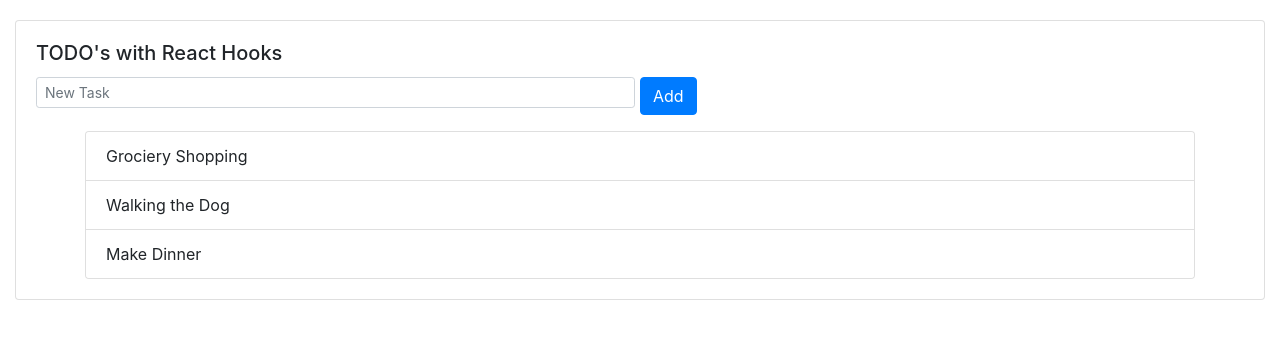
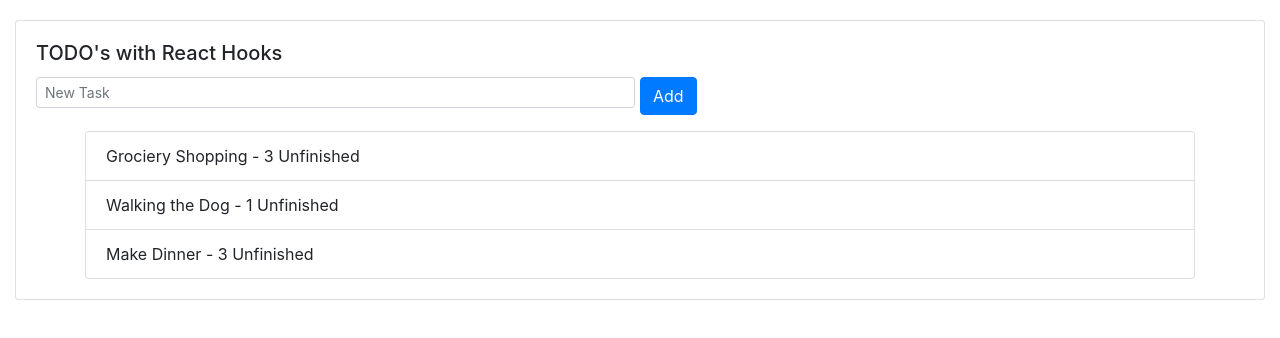
Before and after one commit to dtkocher/todo-with-react-hooks, a React (Create React App) app: page / in a window 1280 px wide. Shown: the top 338 px of the page. Built offline with nearby package versions, Linux system fonts and the light colour scheme.

Commit message:
Break out updating of task to make code cleaner.

```diff
--- a/src/components/task.jsx
+++ b/src/components/task.jsx
@@ -1,15 +1,19 @@
 import React, { useState, useContext } from 'react'
+import _ from 'lodash'
 import SubTaskList from './subTaskList'
 import { GlobalContext } from './context/globalContext'
 
 const Task = (props) => {
   const context = useContext(GlobalContext)
   const [expand, setExpand] = useState(false)
+  const task = context.tasks[props.taskIdx]
+
+  const unfinished = _.filter(task.subTasks, (subTask) => { return !subTask.complete })
 
   return (
     <li className="list-group-item">
       <div onClick={() => setExpand(expand => !expand)}>
-        {context.tasks[props.taskIdx].name}
+        {task.name} - {unfinished.length} Unfinished
       </div>
       { expand && (<SubTaskList taskIdx={props.taskIdx}/>) }
     </li>
```
